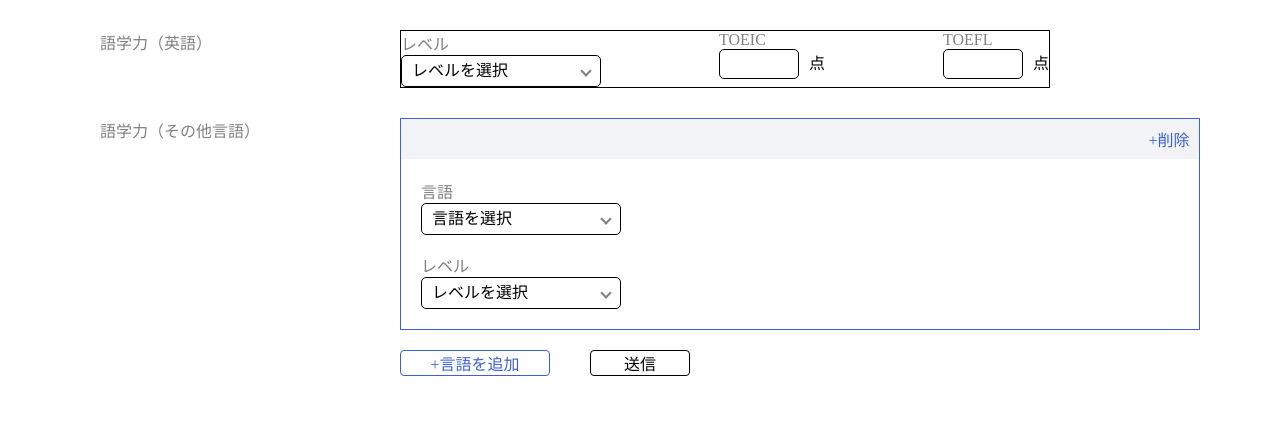
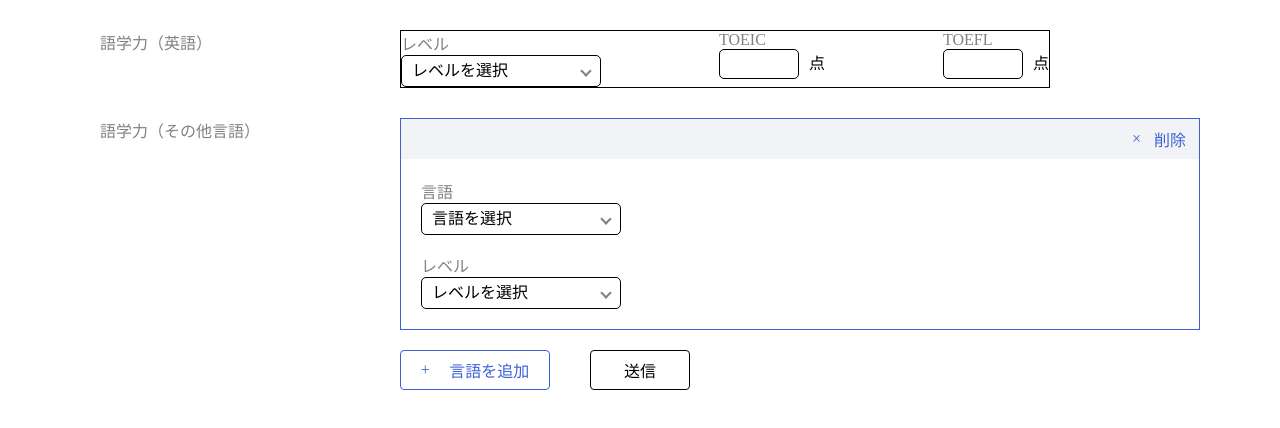
Before and after one commit to bitaKitsui/language-skill-form, a Vue app: page / in a window 1280 px wide. Shown: the top 428 px of the page. Built offline with nearby package versions, Linux system fonts and the light colour scheme.

Commit message:
fix: buttonsの高さ、iconとの間隔修正

```diff
--- a/src/components/atoms/BaseButton.vue
+++ b/src/components/atoms/BaseButton.vue
@@ -24,5 +24,6 @@ const { label, type, color, width } = toRefs(props)
   width: v-bind(width);
   text-align: center;
   border-radius: 4px;
+  height: 100%;
 }
 </style>
--- a/src/components/atoms/BaseIconButton.vue
+++ b/src/components/atoms/BaseIconButton.vue
@@ -3,6 +3,7 @@ import { computed, toRefs } from 'vue'
 
 interface Props {
   label: string
+  icon: string
   type: HTMLButtonElement
   color: 'primary' | 'error' | 'disabled'
   outlined: boolean
@@ -10,19 +11,19 @@ interface Props {
 }
 
 const props = defineProps<Props>()
-const { label, type, color, outlined, width } = toRefs(props)
+const { label, icon, type, color, outlined, width } = toRefs(props)
 
 const classObject = computed(() => {
   return {
-    'icon-button--outlined': outlined.value,
-    'icon-button': !outlined.value,
+    outlined: outlined.value,
+    text: !outlined.value,
   }
 })
 </script>
 
 <template>
-  <button :type="type" :class="classObject">
-    <span>+</span>
+  <button :type="type" :class="['icon-button', classObject]">
+    <span>{{ icon }}</span>
     <span>
       {{ label }}
     </span>
@@ -31,18 +32,24 @@ const classObject = computed(() => {
 
 <style scoped>
 .icon-button {
+  display: flex;
+  justify-content: space-evenly;
+  align-items: center;
+  height: 100%;
+}
+
+.text {
   cursor: pointer;
   border: none;
   width: v-bind(width);
-  text-align: center;
   color: #3d60d5;
 }
 
-.icon-button:hover {
+.text:hover {
   border: 1px solid #3d60d5;
 }
 
-.icon-button--outlined {
+.outlined {
   border: 1px solid #3d60d5;
   border-radius: 4px;
   color: #3d60d5;
--- a/src/components/molecules/BaseButtons.vue
+++ b/src/components/molecules/BaseButtons.vue
@@ -8,6 +8,7 @@ import BaseButton from '../atoms/BaseButton.vue'
     <div class="buttons__icon-button">
       <BaseIconButton
         :label="'言語を追加'"
+        :icon="'+'"
         :type="'button'"
         :color="'primary'"
         :outlined="true"
@@ -26,6 +27,7 @@ import BaseButton from '../atoms/BaseButton.vue'
 <style scoped>
 .buttons {
   display: flex;
+  height: 40px;
 }
 
 .buttons__icon-button {
--- a/src/components/organisms/BaseOtherLanguageForm.vue
+++ b/src/components/organisms/BaseOtherLanguageForm.vue
@@ -21,10 +21,11 @@ const { width } = toRefs(props)
         <div class="form-header">
           <BaseIconButton
             :label="'削除'"
+            :icon="'×'"
             :type="'button'"
             color="'primary'"
             :outlined="false"
-            :width="'60px'"
+            :width="'80px'"
           />
         </div>
         <BaseSelects :height="'170px'" />
```
